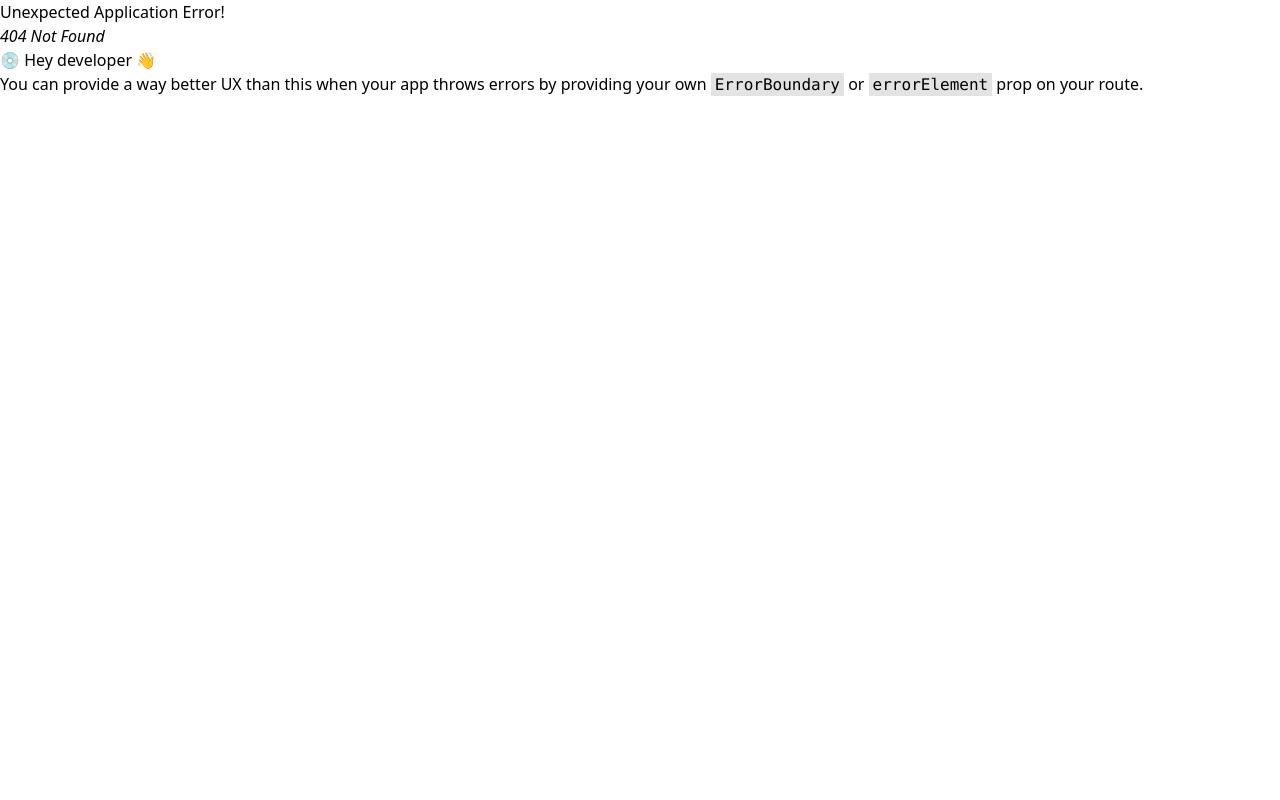
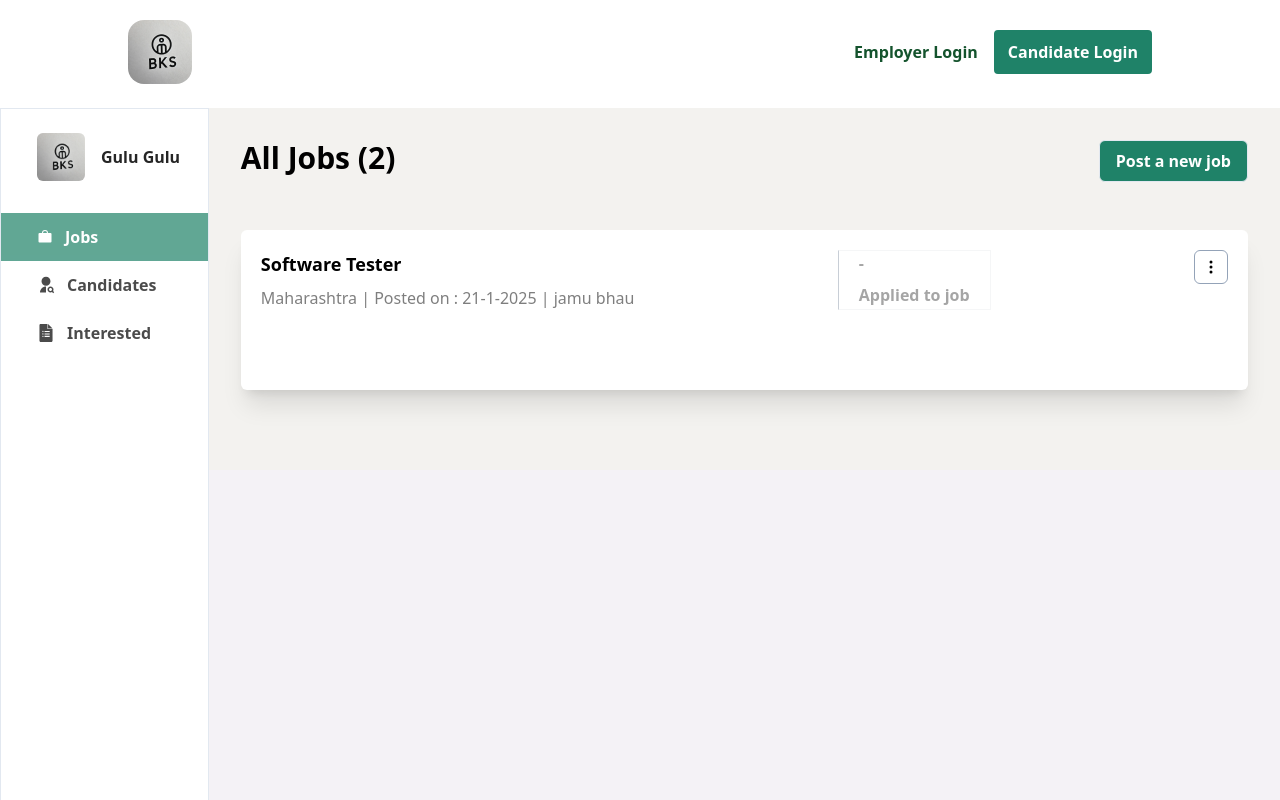
Before and after one commit to Sohel-Shaikh-939/Job-Portal-UI, a React (Vite) app: page /Employer/EmployerJobsList in a window 1280 px wide. Before the commit this address had no page. Shown: the top 800 px of the page. Built offline with nearby package versions, Linux system fonts and the light colour scheme.

Commit message:
employer joblist completed

```diff
--- a/src/routes/Employer/Employer.jsx
+++ b/src/routes/Employer/Employer.jsx
@@ -6,10 +6,13 @@ import { SiGoogleforms } from "react-icons/si";
 import { useDispatch, useSelector } from "react-redux";
 import { headerSliceAction } from "../../components/Header/headerSlice";
 import { RxCross1 } from "react-icons/rx";
+import { Outlet, Link } from "react-router-dom";
+import { employerSliceAction } from "./employerSlice";
 
 const Employer = () => {
   const dispatch = useDispatch();
   const { showEmployerOpt } = useSelector((store) => store.Header);
+  const { selectedEmployerPage } = useSelector((store) => store.Employer);
 
   useEffect(() =>{
       dispatch(headerSliceAction.setIsInEmployerSection(true));
@@ -24,46 +27,102 @@ const Employer = () => {
 
     return (
       <>
-        <section className="bg-faintGray min-h-[100vh] w-full flex relative">
+        <section className="bg-faintGray  min-h-[100vh] w-full flex relative">
           <div className="bg-white min-h-full py-6 border border-slate-200 space-y-8 hidden md:block">
             <div className="flex items-center gap-4 px-9">
               <img src={tmp} alt="" className="w-12 rounded-md" />
-              <h1 className="font-semibold opacity-85">Gulu Gulu</h1>
+              <h1 className="font-semibold opacity-85 w-fit text-nowrap pr-8">Gulu Gulu</h1>
             </div>
             <ul className="cursor-pointer">
-              <li className="font-bold opacity-70 flex gap-3 items-center py-3 px-9">
+              <Link to="/Employer/EmployerJobsList">
+                <li
+                  className={`font-bold opacity-70 flex gap-3 items-center py-3 px-9 ${
+                    selectedEmployerPage === "jobs" &&
+                    "bg-faintGreen text-white"
+                  }`}
+                >
                   <PiBagSimpleFill className="text-base" /> Jobs
                 </li>
-              <li className="font-bold opacity-70 flex gap-3 items-center py-3 px-9">
+              </Link>
+
+              <Link to="/Employer/EmployerCandidates">
+                <li
+                  className={`font-bold opacity-70 flex gap-3 items-center py-3 px-9 ${
+                    selectedEmployerPage === "candidates" &&
+                    "bg-faintGreen text-white"
+                  }`}
+                >
                   <RiUserSearchFill className="text-lg" />
                   Candidates
                 </li>
-              <li className="font-bold opacity-70 flex gap-3 items-center py-3 px-9">
+              </Link>
+
+              <Link to="/Employer/EmployerInterested">
+                <li
+                  className={`font-bold opacity-70 flex gap-3 items-center py-3 px-9 ${
+                    selectedEmployerPage === "interested" &&
+                    "bg-faintGreen text-white"
+                  }`}
+                >
                   <SiGoogleforms className="text-lg" />
                   Interested
                 </li>
+              </Link>
             </ul>
           </div>
+
           <div
-            className={`bg-white py-6 border border-slate-200 space-y-8 absolute top-0
-               ${showEmployerOpt ? "left-0" : "-left-full"} bottom-0 md:hidden transition-all duration-500`}
+            className={`bg-white  py-6 border border-slate-200 space-y-8 absolute top-0
+               ${
+                 showEmployerOpt ? "left-0" : "-left-full"
+               } bottom-0 md:hidden transition-all duration-500`}
           >
             <div className="flex items-center gap-4 px-9 relative">
               <img src={tmp} alt="" className="w-12 rounded-md" />
               <h1 className="font-semibold opacity-85">Gulu Gulu</h1>
             </div>
             <ul className="cursor-pointer">
-              <li className="font-bold opacity-70 flex gap-3 items-center py-3 px-9">
+              <Link to="/Employer/EmployerJobsList">
+                <li
+                  className={`font-bold opacity-70 flex gap-3 items-center py-3 px-9 ${
+                    selectedEmployerPage === "jobs" &&
+                    "bg-faintGreen text-white"
+                  }`}
+                  onClick={() => {
+                    dispatch(headerSliceAction.setShowEmployerOpt(false));
+                  }}
+                >
                   <PiBagSimpleFill className="text-base" /> Jobs
                 </li>
-              <li className="font-bold opacity-70 flex gap-3 items-center py-3 px-9">
+              </Link>
+              <Link to="/Employer/EmployerCandidates">
+                <li
+                  className={`font-bold opacity-70 flex gap-3 items-center py-3 px-9 ${
+                    selectedEmployerPage === "candidates" &&
+                    "bg-faintGreen text-white"
+                  }`}
+                  onClick={() => {
+                    dispatch(headerSliceAction.setShowEmployerOpt(false));
+                  }}
+                >
                   <RiUserSearchFill className="text-lg" />
                   Candidates
                 </li>
-              <li className="font-bold opacity-70 flex gap-3 items-center py-3 px-9">
+              </Link>
+              <Link to="/Employer/EmployerInterested">
+                <li
+                  className={`font-bold opacity-70 flex gap-3 items-center py-3 px-9 ${
+                    selectedEmployerPage === "interested" &&
+                    "bg-faintGreen text-white"
+                  }`}
+                  onClick={() => {
+                    dispatch(headerSliceAction.setShowEmployerOpt(false));
+                  }}
+                >
                   <SiGoogleforms className="text-lg" />
                   Interested
                 </li>
+              </Link>
             </ul>
             <div className="absolute bg-black text-white md:text-black md:bg-transparent p-2 rounded-full -right-14 top-0 md:top-5 cursor-pointer">
               <RxCross1
@@ -72,6 +131,9 @@ const Employer = () => {
               />
             </div>
           </div>
+          <div className="w-full">
+            <Outlet></Outlet>
+          </div>
         </section>
       </>
     );
--- /dev/null
+++ b/src/routes/Employer/employerSlice.js
@@ -0,0 +1,14 @@
+import { createSlice } from "@reduxjs/toolkit";
+
+const employerSlice = createSlice({
+  name: "Employer",
+  initialState: { selectedEmployerPage: "jobs" },
+  reducers: {
+    setSelectedEmployerPage: (store, action) => {
+      store.selectedEmployerPage = action.payload;
+    },
+  },
+});
+
+export const employerSliceAction = employerSlice.actions;
+export default employerSlice;
--- /dev/null
+++ b/src/routes/EmployerCandidates/EmployerCandidates.jsx
@@ -0,0 +1,19 @@
+import { useEffect } from "react";
+import { employerSliceAction } from "../Employer/employerSlice";
+import { useDispatch } from "react-redux";
+
+const EmployerCandidates = () => {
+  const dispatch = useDispatch();
+
+  useEffect(() => {
+      dispatch(employerSliceAction.setSelectedEmployerPage("candidates"));
+    }, []);
+
+  return (
+    <>
+      <h1>EmployerCandidates</h1>
+    </>
+  );
+};
+
+export default EmployerCandidates;
--- /dev/null
+++ b/src/routes/EmployerInterested/EmployerInterested.jsx
@@ -0,0 +1,19 @@
+import { useEffect } from "react";
+import { employerSliceAction } from "../Employer/employerSlice";
+import { useDispatch } from "react-redux";
+
+const EmployerInterested = () => {
+  const dispatch = useDispatch();
+
+  useEffect(() => {
+    dispatch(employerSliceAction.setSelectedEmployerPage("interested"));
+  }, []);
+
+  return (
+    <>
+      <h1>EmployerInterested</h1>
+    </>
+  );
+};
+
+export default EmployerInterested;
--- /dev/null
+++ b/src/routes/EmployerJobsList/EmployerJobsList.jsx
@@ -0,0 +1,44 @@
+import { useEffect } from "react";
+import { BsThreeDotsVertical } from "react-icons/bs";
+import { useDispatch } from "react-redux";
+import { employerSliceAction } from "../Employer/employerSlice";
+
+const EmployerJobsList = () => {
+  const dispatch = useDispatch();
+
+  useEffect(() => {
+    dispatch(employerSliceAction.setSelectedEmployerPage("jobs"));
+  }, []);
+
+  return (
+    <>
+      <section className="p-8 w-full bg-[#F3F2EF]">
+        <div className="w-full flex justify-between">
+          <h1 className="font-semibold text-3xl">All Jobs (2)</h1>
+          <button className="bg-faintGreen text-white font-semibold py-2 px-4 rounded-md outline-none border border-slate-200">
+            Post a new job
+          </button>
+        </div>
+        <div className="py-12 space-y-4">
+          <div className="bg-white p-5 rounded-md shadow-xl flex justify-between pb-20 cursor-pointer">
+            <div className="space-y-2">
+              <h1 className="text-lg font-semibold ">Software Tester</h1>
+              <div className=" opacity-50">
+                Maharashtra | Posted on : 21-1-2025 | jamu bhau
+              </div>
+            </div>
+            <div className=" opacity-35 font-semibold space-y-2 px-5 border border-l-slate-500">
+              <div>-</div>
+              <div>Applied to job</div>
+            </div>
+            <div className="cursor-pointer border border-slate-400 p-2 h-fit w-fit rounded-md">
+              <BsThreeDotsVertical />
+            </div>
+          </div>
+        </div>
+      </section>
+    </>
+  );
+};
+
+export default EmployerJobsList;
--- a/src/store/index.js
+++ b/src/store/index.js
@@ -1,9 +1,11 @@
 import { configureStore } from "@reduxjs/toolkit";
 import headerSlice from "../components/Header/headerSlice";
+import employerSlice from "../routes/Employer/employerSlice";
 
 const store = configureStore({
   reducer: {
     Header: headerSlice.reducer,
+    Employer: employerSlice.reducer,
   },
 });
 
```
Also changed, not shown: src/main.jsx (+20 -1 lines). Lines whose indentation alone changed are shown as unchanged.
